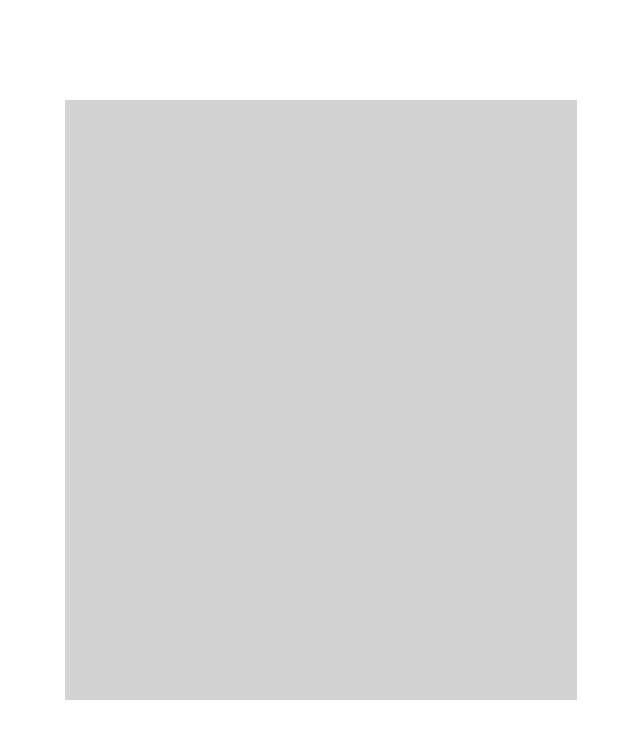
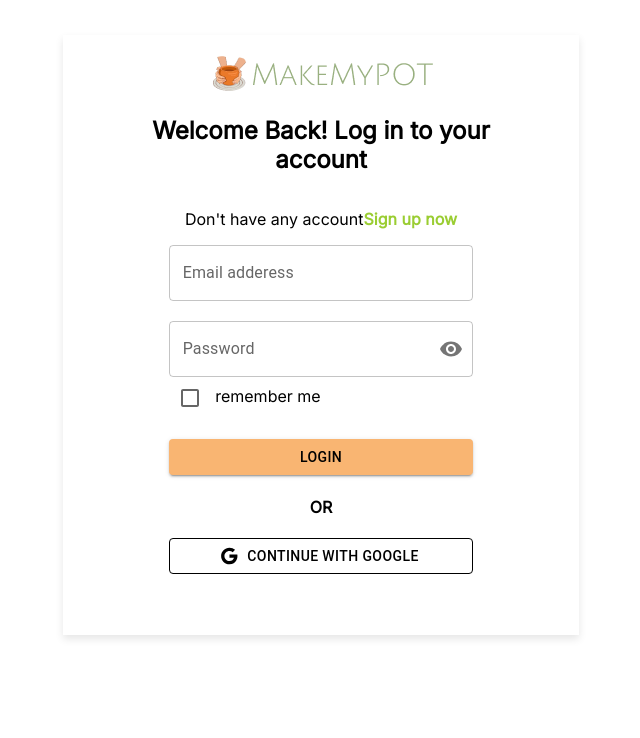
Before and after one commit to antas123/makeMyPot, a React (Vite) app in the folder make_my_pot/: page /signin in a window 1280 px wide. Shown: the top 738 px of the page, without its empty margins (319-959 px from the left). Built offline with nearby package versions, Linux system fonts and the light colour scheme; no server answers.

Commit message:
signin-login-done

```diff
--- a/make_my_pot/src/scenes/Login.jsx
+++ b/make_my_pot/src/scenes/Login.jsx
@@ -1,7 +1,79 @@
-import React from "react";
+import React, { useState } from "react";
+import { TextField } from "@mui/material";
+import IconButton from '@mui/material/IconButton';
+import OutlinedInput from '@mui/material/OutlinedInput';
+import InputLabel from '@mui/material/InputLabel';
+import InputAdornment from '@mui/material/InputAdornment';
+import FormControl from '@mui/material/FormControl';
+import Visibility from '@mui/icons-material/Visibility';
+import VisibilityOff from '@mui/icons-material/VisibilityOff';
+import LoginHeader from "./LoginHeader";
+import LoginFooter from "./LoginFooter";
+
 
 const Login = () => {
-  return <h1>Login hu m</h1>;
+
+  const [showPassword, setShowPassword] = useState(false);
+
+  const handleClickShowPassword = () => setShowPassword((show) => !show);
+
+  const handleMouseDownPassword = (event) => {
+    event.preventDefault();
+  };
+
+
+
+  return <>
+    <div style={{ height:"85vh",boxShadow: "0 4px 8px rgba(0, 0, 0, 0.1)", padding:"20px 40px", textAlign:"center",width:"34vw", margin:"25px auto"}}>
+      <LoginHeader text1={"Welcome to MakeMyPot, Sign up to continue"} text2={"Already have an account?"} text3={"Login here"} />
+        <div style={{display:"flex", flexDirection:"column", alignItems:"center", gap:"20px"}}>
+        <TextField id="outlined-search" label="Full Name"  sx={{width:"70%"}}/>
+        <TextField id="outlined-search" label="Email adderess"  sx={{width:"70%"}}/>
+        <FormControl sx={{ width:"70%" }} variant="outlined">
+          <InputLabel htmlFor="outlined-adornment-password">Password</InputLabel>
+          <OutlinedInput
+            id="outlined-adornment-password"
+            type={showPassword ? 'text' : 'password'}
+            endAdornment={
+              <InputAdornment position="end">
+                <IconButton
+                  aria-label="toggle password visibility"
+                  onClick={handleClickShowPassword}
+                  onMouseDown={handleMouseDownPassword}
+                  edge="end"
+                >
+                  {showPassword ? <VisibilityOff /> : <Visibility />}
+                </IconButton>
+              </InputAdornment>
+            }
+            label="Password"
+          />
+        </FormControl>
+        <FormControl sx={{ width:"70%" }} variant="outlined">
+          <InputLabel htmlFor="outlined-adornment-password">Password</InputLabel>
+          <OutlinedInput
+            id="outlined-adornment-password"
+            type={showPassword ? 'text' : 'password'}
+            endAdornment={
+              <InputAdornment position="end">
+                <IconButton
+                  aria-label="toggle password visibility"
+                  onClick={handleClickShowPassword}
+                  onMouseDown={handleMouseDownPassword}
+                  edge="end"
+                >
+                  {showPassword ? <VisibilityOff /> : <Visibility />}
+                </IconButton>
+              </InputAdornment>
+            }
+            label="Password"
+          />
+        </FormControl>
+        </div>
+        <LoginFooter text={"Sign up"}/>
+    </div>
+
+  </>;
 };
 
 export default Login;
--- /dev/null
+++ b/make_my_pot/src/scenes/LoginFooter.jsx
@@ -0,0 +1,24 @@
+import React from 'react'
+import GoogleIcon from '@mui/icons-material/Google';
+import { Button } from "@mui/material";
+
+
+const LoginFooter = ({text}) => {
+  return (
+    <div style={{marginTop:"20px"}}>
+    <Button variant="contained" sx={{backgroundColor:"#F9B572", color:"black", width:"70%","&:hover": {
+  backgroundColor: "#FFE382",
+},}} >{text}</Button>
+<h4>OR</h4>
+<Button sx={{width:"70%", color:"black", borderColor:"black","&:hover": {
+  backgroundColor: "white",
+  color:"grey",
+  border:"1px solid grey"
+}}} variant="outlined" startIcon={<GoogleIcon />}>
+Continue with Google
+</Button>
+    </div>
+  )
+}
+
+export default LoginFooter
--- /dev/null
+++ b/make_my_pot/src/scenes/LoginHeader.jsx
@@ -0,0 +1,15 @@
+import React from 'react'
+import logo from "../scenes/financialDashboard/imagesDashboard/LOGO.png"
+
+
+const LoginHeader = ({text1, text2, text3}) => {
+  return (
+    <div>
+    <img src={logo} alt="" />
+    <h2>{text1}</h2>
+    <p style={{marginTop:"35px"}}> {text2}<span style={{color:"yellowgreen", fontWeight:"bold"}} >{text3}</span> </p>
+    </div>
+  )
+}
+
+export default LoginHeader
--- a/make_my_pot/src/scenes/Signin.jsx
+++ b/make_my_pot/src/scenes/Signin.jsx
@@ -1,28 +1,61 @@
-import React from "react";
+import React, { useState } from "react";
+import { Checkbox, TextField } from "@mui/material";
+import IconButton from '@mui/material/IconButton';
+import OutlinedInput from '@mui/material/OutlinedInput';
+import InputLabel from '@mui/material/InputLabel';
+import InputAdornment from '@mui/material/InputAdornment';
+import FormControl from '@mui/material/FormControl';
+import Visibility from '@mui/icons-material/Visibility';
+import VisibilityOff from '@mui/icons-material/VisibilityOff';
+import LoginHeader from "./LoginHeader";
+import LoginFooter from "./LoginFooter";
+
 
 const Signin = () => {
-  const containerStyle = {
-    height: "100vh",
-    width: "100vw",
-    display: "flex",
-    justifyContent: "center",
-    alignItems: "center",
+
+  const [showPassword, setShowPassword] = useState(false);
+
+  const handleClickShowPassword = () => setShowPassword((show) => !show);
+
+  const handleMouseDownPassword = (event) => {
+    event.preventDefault();
   };
 
-  const contentStyle = {
-    height: "75vh",
-    width: "40vw",
-    backgroundColor: "lightgray",
-    display: "flex",
-    justifyContent: "center",
-    alignItems: "center",
-  };
 
-  return (
-    <div style={containerStyle}>
-      <div style={contentStyle}></div>
+
+  return <>
+    <div style={{ height:"70vh",boxShadow: "0 4px 8px rgba(0, 0, 0, 0.1)", padding:"20px 40px", textAlign:"center",width:"34vw", margin:"35px auto"}}>
+      <LoginHeader text1={"Welcome Back! Log in to your account"} text2={"Don't have any account"} text3={"Sign up now"} />
+        <div style={{display:"flex", flexDirection:"column", alignItems:"center", gap:"20px"}}>
+        <TextField id="outlined-search" label="Email adderess"  sx={{width:"70%"}}/>
+        <FormControl sx={{ width:"70%" }} variant="outlined">
+          <InputLabel htmlFor="outlined-adornment-password">Password</InputLabel>
+          <OutlinedInput
+            id="outlined-adornment-password"
+            type={showPassword ? 'text' : 'password'}
+            endAdornment={
+              <InputAdornment position="end">
+                <IconButton
+                  aria-label="toggle password visibility"
+                  onClick={handleClickShowPassword}
+                  onMouseDown={handleMouseDownPassword}
+                  edge="end"
+                >
+                  {showPassword ? <VisibilityOff /> : <Visibility />}
+                </IconButton>
+              </InputAdornment>
+            }
+            label="Password"
+          />
+        </FormControl>
+        <div style={{textAlign:"left", width:"70%", marginTop:"-20px"}} >
+          <Checkbox/> remember me
+        </div>
+        </div>
+        <LoginFooter text={"Login"}/>
     </div>
-  );
+
+  </>;
 };
 
 export default Signin;
```
